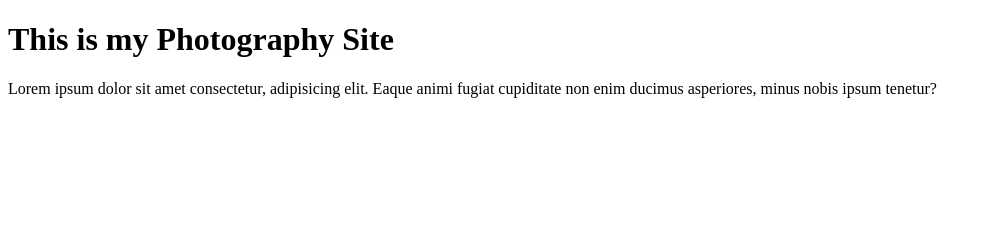
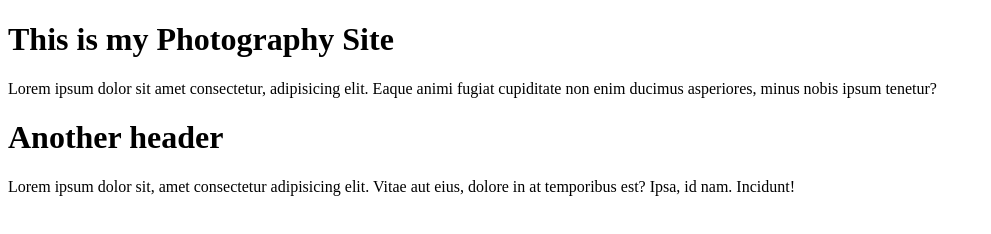
Before and after one commit to jihan212/photography-site, a plain HTML site: page index.html in a window 1280 px wide. Shown: the whole page, without its empty margins (0-991 px from the left). Drawn offline with Linux system fonts and the light colour scheme.

Commit message:
header & paragraph added

```diff
--- a/index.html
+++ b/index.html
@@ -8,5 +8,7 @@
 <body>
     <h1>This is my Photography Site </h1>
     <p>Lorem ipsum dolor sit amet consectetur, adipisicing elit. Eaque animi fugiat cupiditate non enim ducimus asperiores, minus nobis ipsum tenetur?</p>
+    <h1>Another header</h1>
+    <p>Lorem ipsum dolor sit, amet consectetur adipisicing elit. Vitae aut eius, dolore in at temporibus est? Ipsa, id nam. Incidunt!</p>
 </body>
 </html>
```
